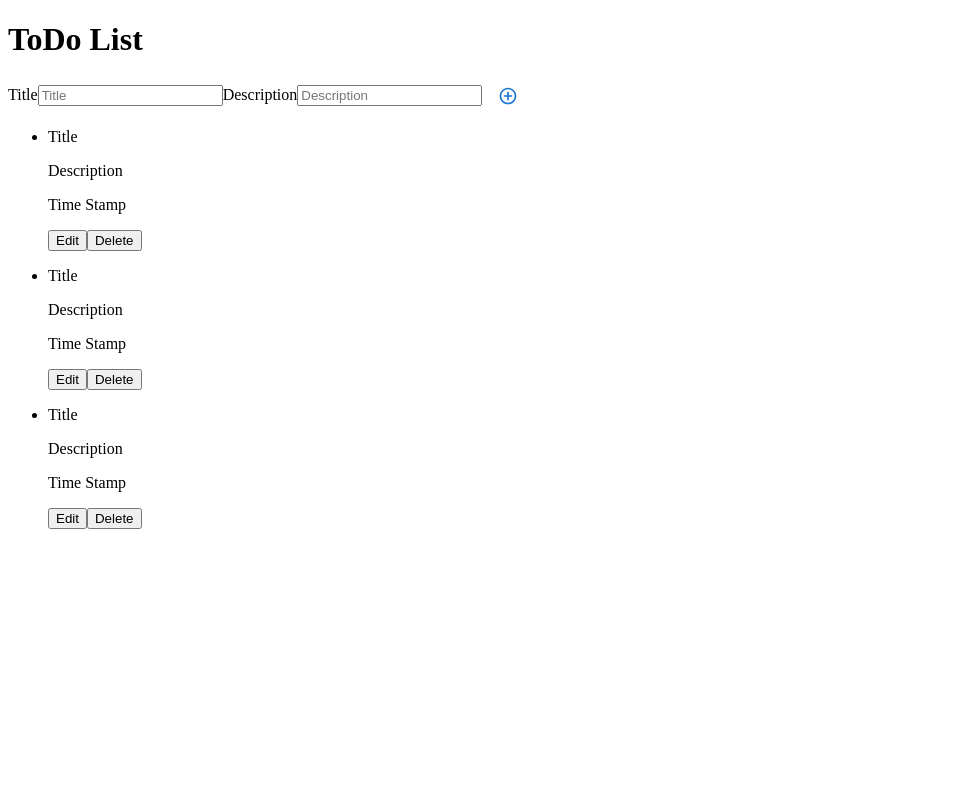
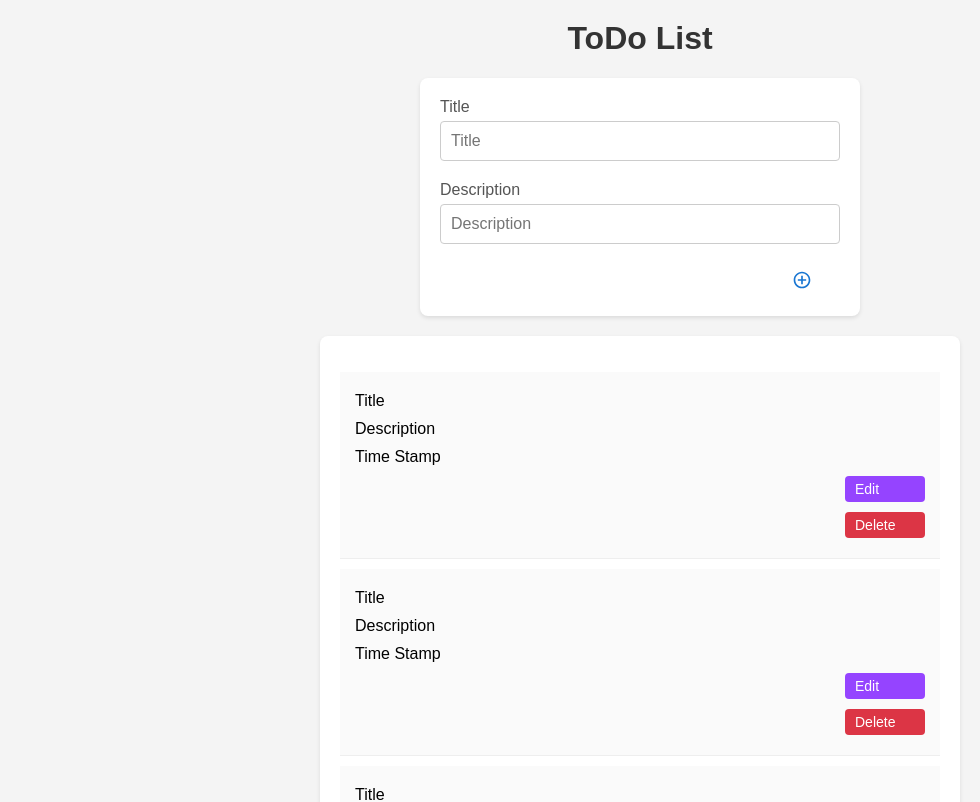
Before and after one commit to BOSE-git/todolist-HELPSTiR, a React (Vite) app: page / in a window 1280 px wide. Shown: the top 802 px of the page, without its empty margins (0-980 px from the left). Built offline with nearby package versions, Linux system fonts and the light colour scheme.

Commit message:
Added basic css to the app

```diff
--- a/src/App.jsx
+++ b/src/App.jsx
@@ -1,6 +1,7 @@
 import { useState } from 'react'
 import ControlPointIcon from '@mui/icons-material/ControlPoint';
 import Button from '@mui/material/Button';
+import './style.css';
 function App() {
   return (
     <>
@@ -22,22 +23,22 @@ function App() {
             <p>Title</p>
             <p>Description</p>
             <p>Time Stamp</p>
-            <button>Edit</button>
-            <button>Delete</button>
+            <button className='btn edit-bttn'>Edit</button>
+            <button className='btn del-btn'>Delete</button>
           </li>
           <li>
             <p>Title</p>
             <p>Description</p>
             <p>Time Stamp</p>
-            <button>Edit</button>
-            <button>Delete</button>
+            <button className='btn edit-bttn'>Edit</button>
+            <button className='btn del-btn'>Delete</button>
           </li>
           <li>
             <p>Title</p>
             <p>Description</p>
             <p>Time Stamp</p>
-            <button>Edit</button>
-            <button>Delete</button>
+            <button className='btn edit-bttn'>Edit</button>
+            <button className='btn del-btn'>Delete</button>
           </li>
         </ul>
       </div>
--- /dev/null
+++ b/src/style.css
@@ -0,0 +1,124 @@
+/* General styles */
+body {
+    font-family: 'Arial', sans-serif;
+    background-color: #f4f4f4;
+    margin: 0;
+    padding: 0;
+  }
+
+  h1 {
+    text-align: center;
+    color: #333;
+    margin-top: 20px;
+  }
+
+  /* Form container */
+  .input-container {
+    background-color: #fff;
+    border-radius: 8px;
+    box-shadow: 0 2px 4px rgba(0, 0, 0, 0.1);
+    max-width: 400px;
+    margin: 20px auto;
+    padding: 20px;
+  }
+
+  form {
+    display: flex;
+    flex-direction: column;
+  }
+
+  label {
+    margin-bottom: 5px;
+    color: #555;
+  }
+
+  input[type="text"] {
+    border: 1px solid #ccc;
+    border-radius: 4px;
+    padding: 10px;
+    margin-bottom: 20px;
+    font-size: 16px;
+  }
+
+  button {
+    align-self: flex-end;
+    background-color: #007bff;
+    border: none;
+    border-radius: 4px;
+    color: white;
+    cursor: pointer;
+    padding: 10px 20px;
+    font-size: 16px;
+    display: flex;
+    align-items: center;
+  }
+
+  button:hover {
+    background-color: #0056b3;
+  }
+
+  /* ToDo List container */
+  .todo-list-container {
+    background-color: #fff;
+    border-radius: 8px;
+    box-shadow: 0 2px 4px rgba(0, 0, 0, 0.1);
+    max-width: 600px;
+    margin: 20px auto;
+    padding: 20px;
+  }
+
+  ul {
+    list-style-type: none;
+    padding: 0;
+  }
+
+  li {
+    background-color: #fafafa;
+    border-bottom: 1px solid #eee;
+    padding: 15px;
+    display: flex;
+    flex-direction: column;
+    margin-bottom: 10px;
+  }
+
+  li:last-child {
+    border-bottom: none;
+  }
+
+  p {
+    margin: 5px 0;
+  }
+
+  /* Buttons in the ToDo List */
+  .btn {
+    margin: 5px 0;
+    background-color: #007bff;
+    border: none;
+    border-radius: 4px;
+    color: white;
+    cursor: pointer;
+    padding: 5px 10px;
+    font-size: 14px;
+    width: 80px; /* Set a fixed width */
+    text-align: center;
+  }
+
+  .btn:hover {
+    background-color: #0056b3;
+  }
+
+  .edit-bttn {
+    background-color: #9544ff; /* Green for edit */
+  }
+
+  .edit-bttn:hover {
+    background-color: #218838;
+  }
+
+  .del-btn {
+    background-color: #dc3545; /* Red for delete */
+  }
+
+  .del-btn:hover {
+    background-color: #c82333;
+  }
```
